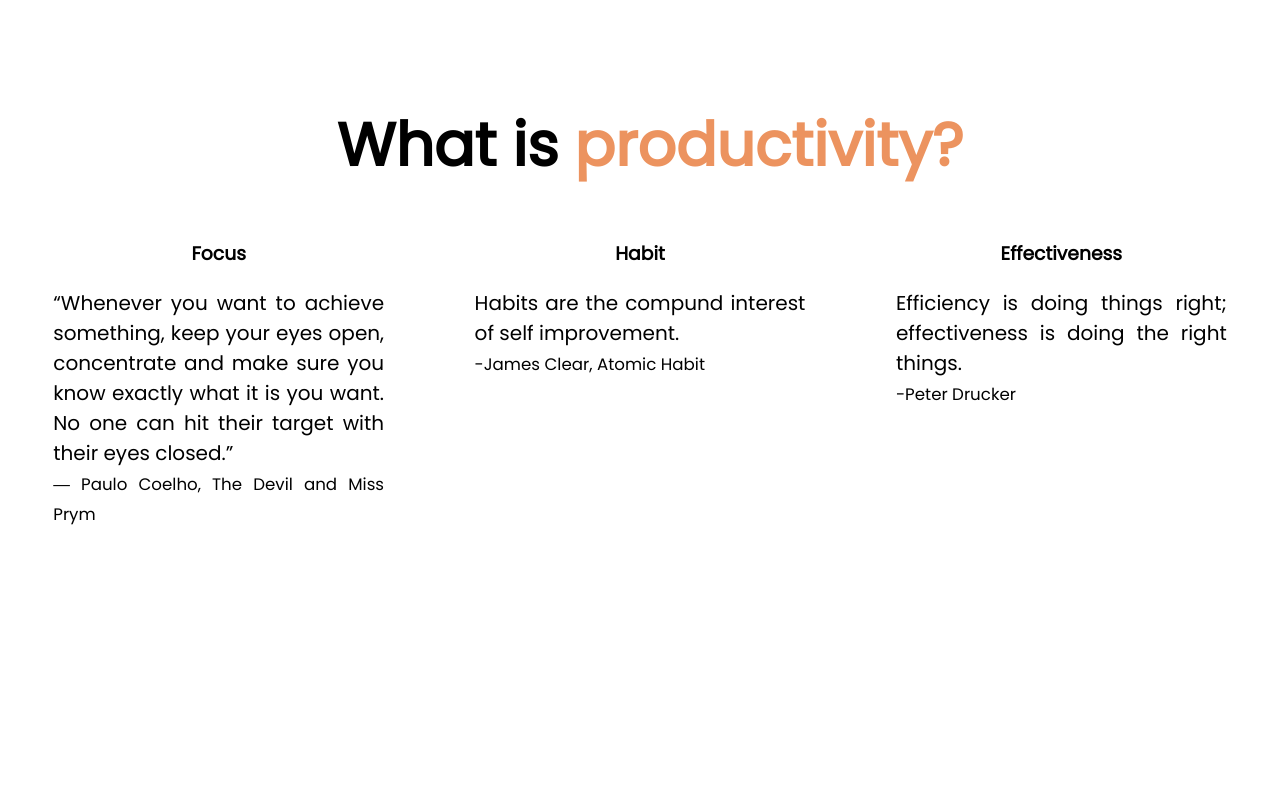
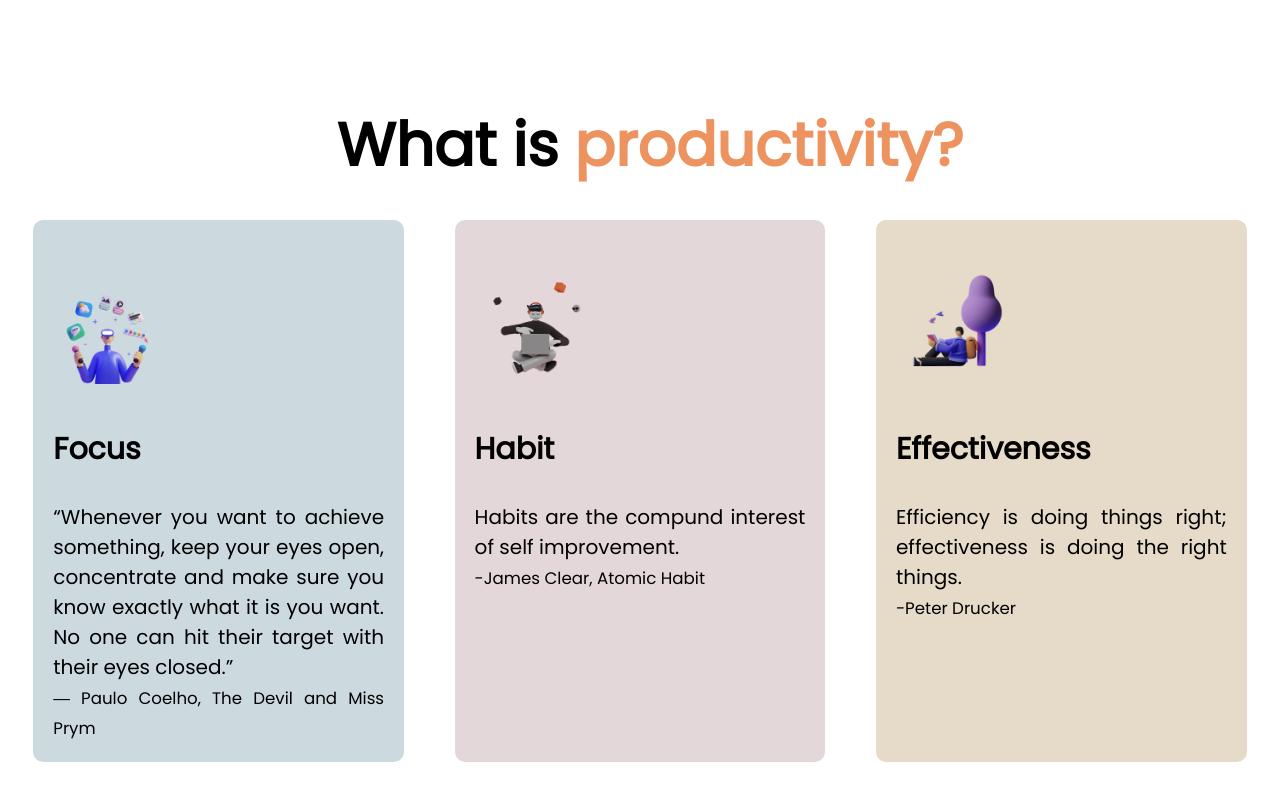
Before and after one commit to SayeebMahir/assignment-1, a plain HTML site: page index.html in a window 1280 px wide. Shown: the part 763-1563 px from the top of the page. Before the commit the page ends 1461 px from the top, so only its background shows below. Drawn offline with Linux system fonts and the light colour scheme.

Commit message:
illustration added

```diff
--- a/index.html
+++ b/index.html
@@ -29,18 +29,22 @@
     <section>
         <h1 id="sec-2-h1" >What is <span class="colorful-text">productivity?</span> </h1>
         <div class="flexibale-sec">
-            <div class="pro-item">
+
+            <div id="focus" class="pro-item">
+                <img class="top-img" src="images/illustrators/illustrator-1.png" alt="">
                 <h3>Focus</h3>
                 <p>“Whenever you want to achieve something, keep your eyes open, concentrate and make sure you know exactly what it is you want. No one can hit their target with their eyes closed.”
                    <br> <small> ― Paulo Coelho, The Devil and Miss Prym</small></p>
             </div>
-            <div class="pro-item">
+            <div id="habit" class="pro-item">
+                <img class="top-img" src="images/illustrators/illustrator-2.png" alt="">
                 <h3>Habit</h3>
                 <p>Habits are the compund interest of self improvement.
                     <br><small>-James Clear, Atomic Habit</small>
                 </p>
             </div>
-            <div class="pro-item">
+            <div id="effectiveness" class="pro-item">
+                <img class="top-img" src="images/illustrators/illustrator-3.png" alt="">
                 <h3>Effectiveness</h3>
                 <p>Efficiency is doing things right; effectiveness is doing the right things.
                 <br><small> -Peter Drucker </small> </p>
--- a/style.css
+++ b/style.css
@@ -55,13 +55,31 @@ p{
     margin-bottom: 30px;
 }
 h3{
-    text-align: center;
+    text-align: left;
+    font-size: 30px;
 }
 .pro-item{
-    width: 55%;
+    width: 45%;
     margin-left: 2%;
      margin-right: 2%;
      padding-left: 20px;
      padding-right: 20px;
      text-align: justify;
+     border-radius: 10px;
 }
+#focus{
+    background-color: rgb(204, 218, 224);
+
+}
+#habit{
+    background-color: rgb(228, 215, 217);
+
+}
+#effectiveness{
+    background-color: rgb(230, 218, 200);
+}
+.top-img{
+height: 120px;
+width: auto;
+margin-top: 50px;
+}
```
